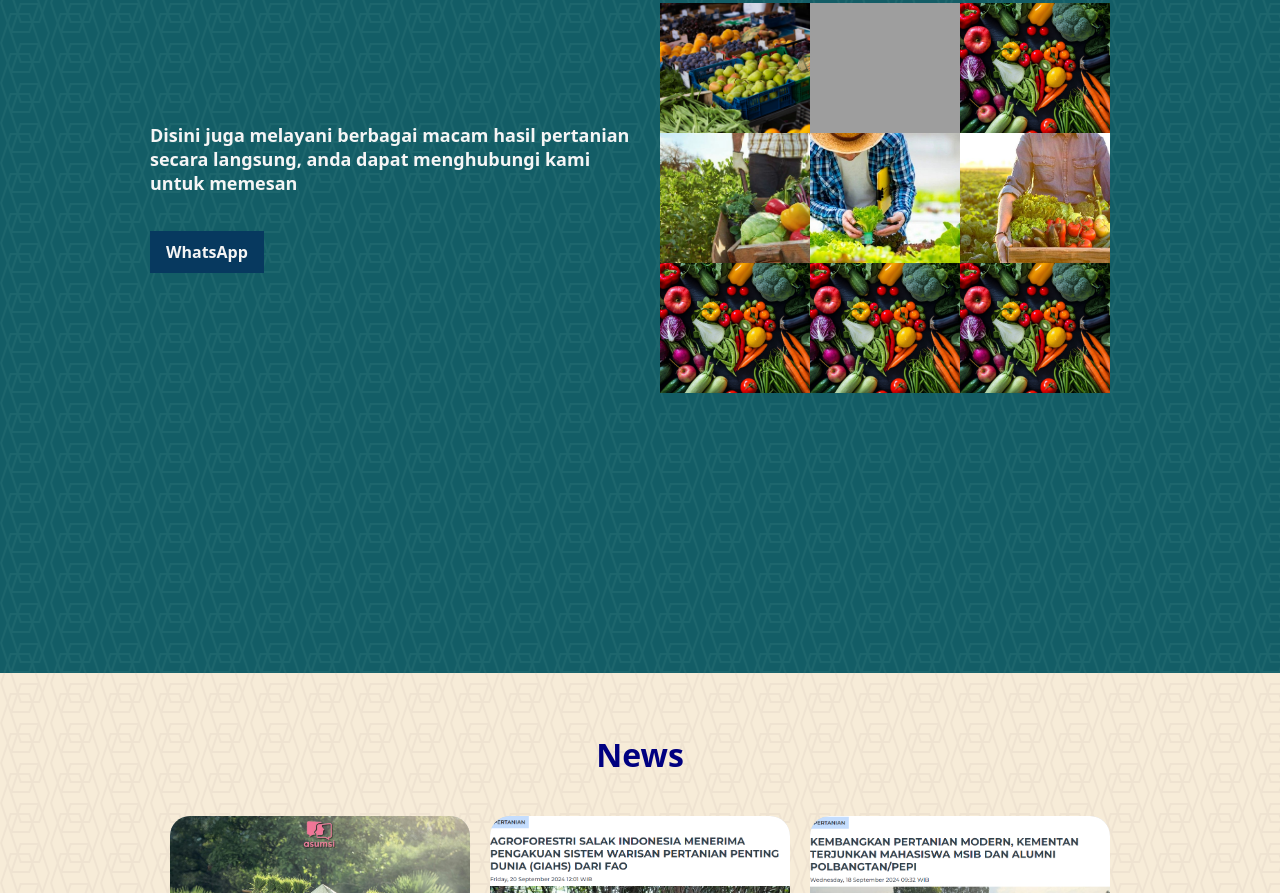
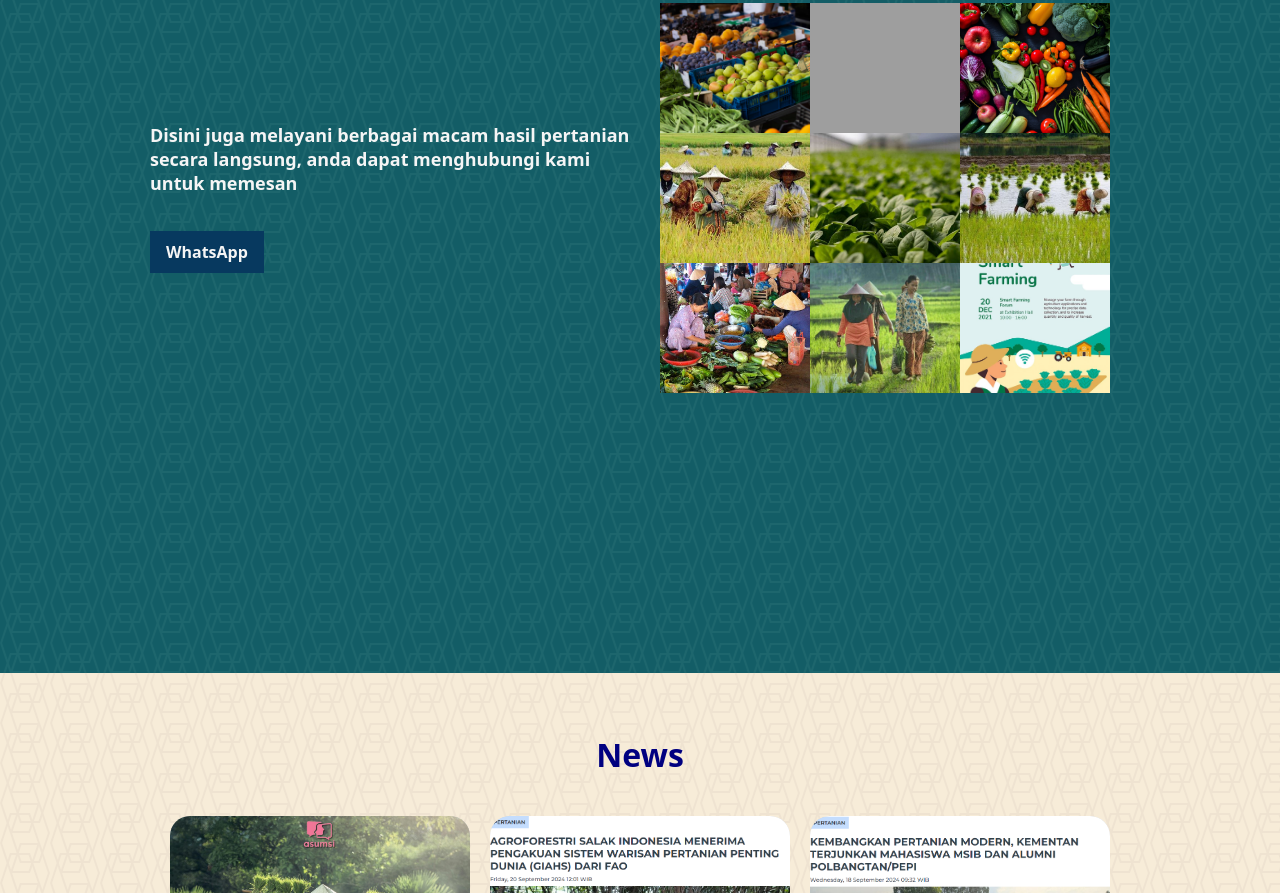
Before and after one commit to keithv0/web1, a plain HTML site: page index.html in a window 1280 px wide. Shown: the part 1887-2780 px from the top of the page. Drawn offline with nearby package versions, Linux system fonts and the light colour scheme; grey boxes are pictures that could not be loaded.

Commit message:
style:replace img  on .halaman3 #1

```diff
--- a/CSS/style.css
+++ b/CSS/style.css
@@ -101,7 +101,7 @@ body{
 .halaman1{
     height: 100vh;
     background-color: #07395f;
-    background-image: url(/assets/img/foto3.jpg);
+    background-image: url(/assets/img/produk/foto3.jpg);
     background-position: center;
     background-size: cover;
     position: relative;
--- a/index.html
+++ b/index.html
@@ -138,15 +138,15 @@
           </div>
           <!-- gambar -->
           <div class="container3-gambar">
-            <img data-aos="fade-up" data-aos-delay="100" src="assets/img/foto1.jpg" alt="" />
-            <img data-aos="fade-up" data-aos-delay="200" src="assets/img/foto2.jpg" alt="" />
-            <img data-aos="fade-up" data-aos-delay="300" src="assets/img/foto3.jpg" alt="" />
-            <img data-aos="fade-up" data-aos-delay="400" src="assets/img/asside/img-asside1.jpeg" alt="" />
-            <img data-aos="fade-up" data-aos-delay="500" src="assets/img/asside/img-asside2.jpeg" alt="" />
-            <img data-aos="fade-up" data-aos-delay="600" src="assets/img/asside/img-asside3.jpeg" alt="" />
-            <img data-aos="fade-up" data-aos-delay="700" src="assets/img/foto3.jpg" alt="" />
-            <img data-aos="fade-up" data-aos-delay="800" src="assets/img/foto3.jpg" alt="" />
-            <img data-aos="fade-up" data-aos-delay="900" src="assets/img/foto3.jpg" alt="" />
+            <img data-aos="fade-up" data-aos-delay="100" src="assets/img/produk/foto1.jpg" alt="produk" />
+            <img data-aos="fade-up" data-aos-delay="200" src="assets/img/produk/foto2.jpg" alt="produk" />
+            <img data-aos="fade-up" data-aos-delay="300" src="assets/img/produk/foto3.jpg" alt="produk" />
+            <img data-aos="fade-up" data-aos-delay="400" src="assets/img/produk/foto4.jpeg" alt="produk" />
+            <img data-aos="fade-up" data-aos-delay="500" src="assets/img/produk/foto5.jpeg" alt="produk" />
+            <img data-aos="fade-up" data-aos-delay="600" src="assets/img/produk/foto6.jpeg" alt="produk" />
+            <img data-aos="fade-up" data-aos-delay="700" src="assets/img/produk/foto7.jpeg" alt="produk" />
+            <img data-aos="fade-up" data-aos-delay="800" src="assets/img/produk/foto8.jpeg" alt="produk" />
+            <img data-aos="fade-up" data-aos-delay="900" src="assets/img/produk/foto9.jpeg" alt="produk" />
           </div>
         </div>
       </div>
@@ -201,6 +201,7 @@
         </div>
       </div>
     </main>
+
     <!-- footer -->
     <footer id="contact" class="footer">
       <div class="container-footer">
@@ -239,6 +240,7 @@
       </div>
       <p id="copyright">&copy;Agrovista | 2024</p>
     </footer>
+
     <!-- js -->
     <script src="main.js"></script>
     <!-- aos init -->
```
Also changed, not shown: assets/img/produk/foto1.jpg (renamed from assets/img/foto1.jpg), assets/img/produk/foto3.jpg (renamed from assets/img/foto3.jpg), assets/img/produk/foto4.jpeg (added), assets/img/produk/foto5.jpeg (added), assets/img/produk/foto6.jpeg (added), assets/img/produk/foto7.jpeg (added), assets/img/produk/foto8.jpeg (added), assets/img/produk/foto9.jpeg (added), assets/sayur-dicoding2.png (deleted), 2 other files.
